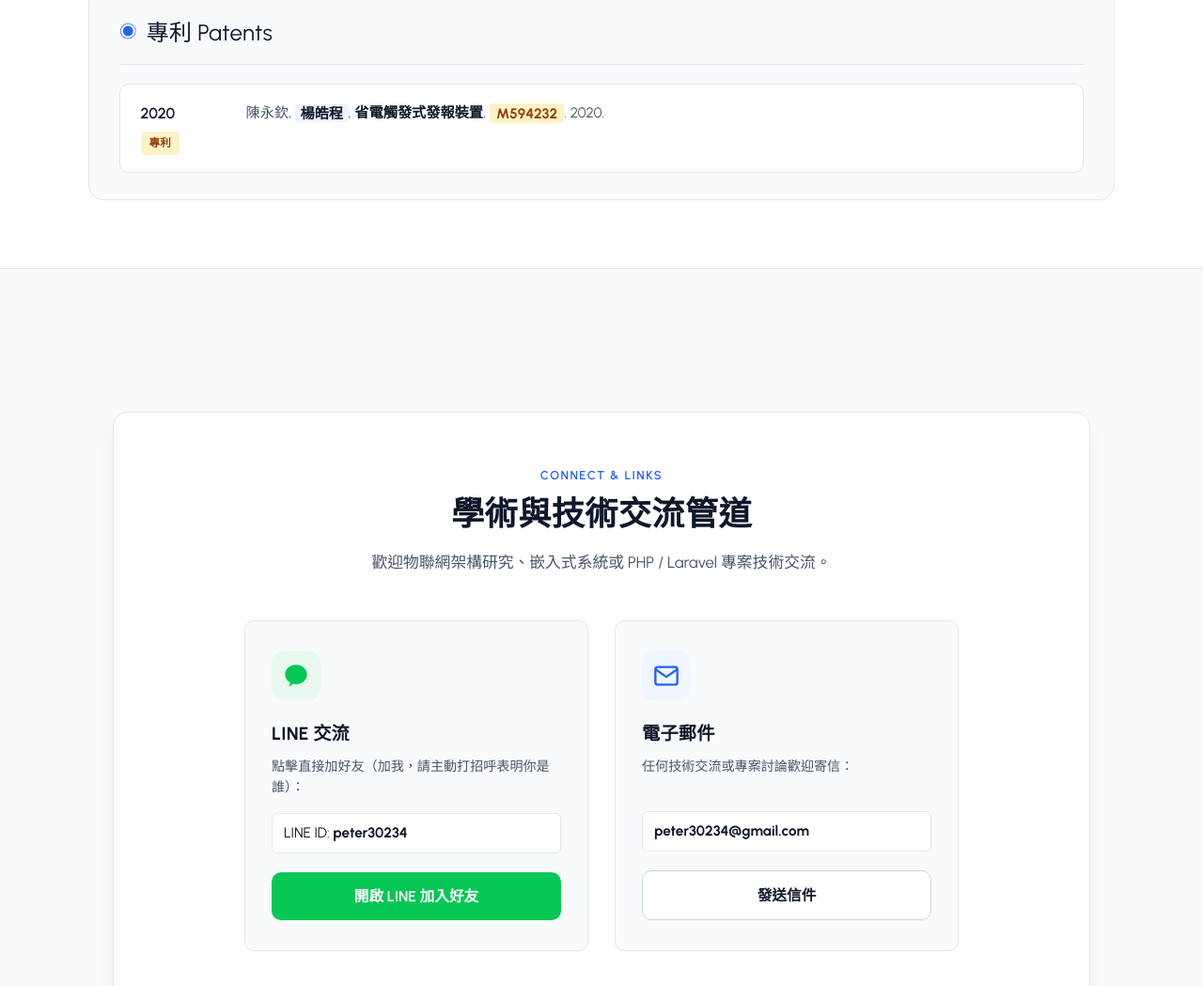
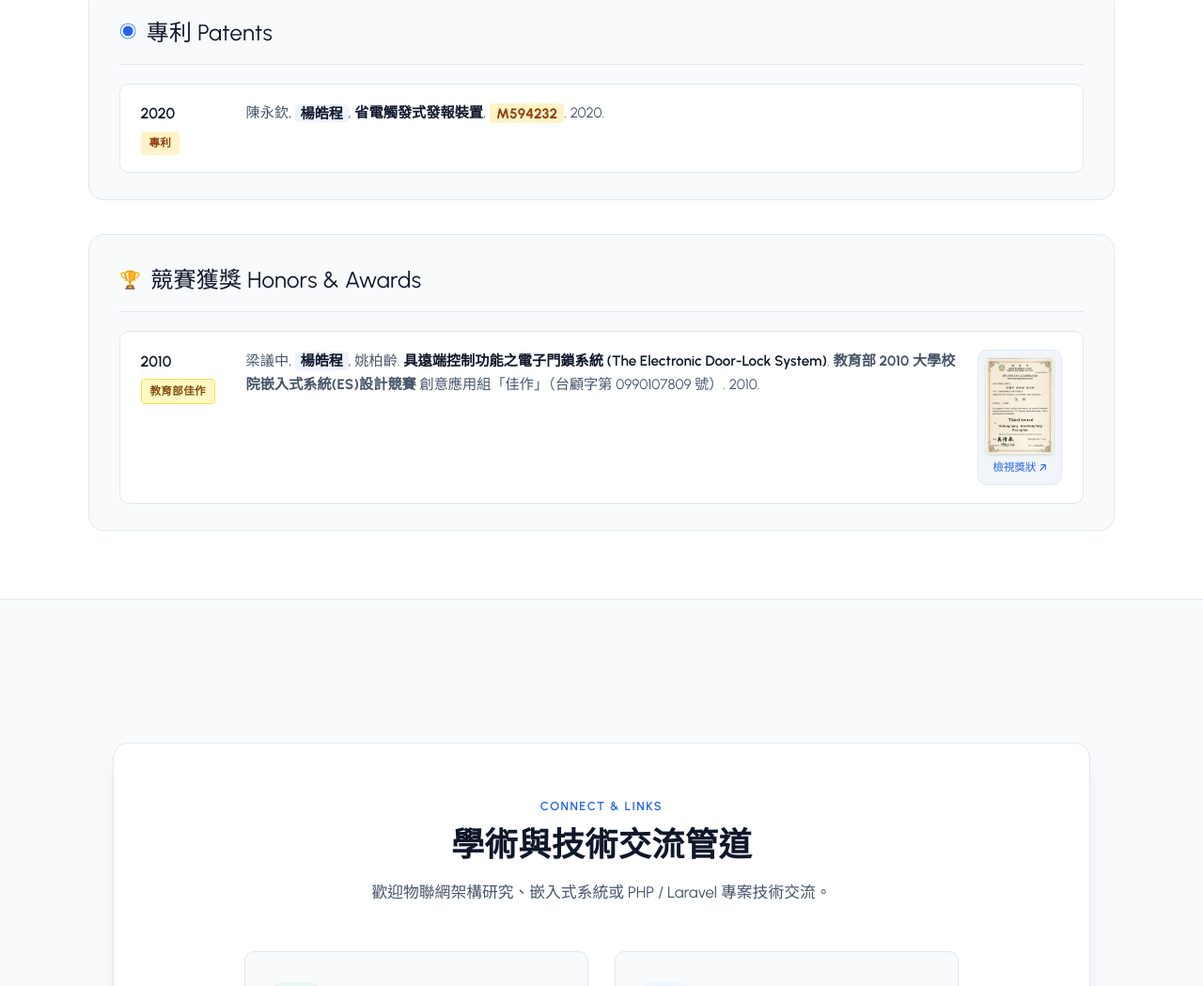
Before and after one commit to hcyang0207/hcyang0207, a plain HTML site: page publications.html in a window 1280 px wide. Shown: the part 1627-2676 px from the top of the page at 94% size. Drawn offline with Linux system fonts and the light colour scheme.

Commit message:
feat: add 2010 MOE Embedded System Design Contest award record with optimized thumbnail and image preview

```diff
--- a/publications.html
+++ b/publications.html
@@ -7,9 +7,9 @@
   <meta http-equiv="Pragma" content="no-cache" />
   <meta http-equiv="Expires" content="0" />
   <meta name="viewport" content="width=device-width, initial-scale=1.0" />
-  <title>學術發表・期刊論文 (SCI / EI)・IEEE 研討會論文・專利 M594232 | 楊皓程 (Hao-Cheng Yang)</title>
-  <meta name="description" content="楊皓程（Hao-Cheng Yang, ORCID: 0000-0003-0505-0499）學術研究著作清單：收錄 SCI 期刊論文（Energies）、EI 期刊論文（JEST）、SSRN 數位濾波器合成研究、IEEE 國際研討會論文（ICSSE, IS3C）以及省電觸發式發報裝置專利（M594232）。" />
-  <meta name="keywords" content="楊皓程, Hao-Cheng Yang, HC Yang, ORCID 0000-0003-0505-0499, 期刊論文, SCI, EI, Energies, IEEE ICSSE, IEEE IS3C, 省電觸發式發報裝置, M594232, 物聯網論文" />
+  <title>學術發表・期刊論文 (SCI / EI)・IEEE 研討會論文・專利 M594232・教育部競賽獲獎 | 楊皓程 (Hao-Cheng Yang)</title>
+  <meta name="description" content="楊皓程（Hao-Cheng Yang, ORCID: 0000-0003-0505-0499）學術研究著作與獲獎清單：收錄 SCI 期刊論文（Energies）、EI 期刊論文（JEST）、SSRN 數位濾波器合成研究、IEEE 國際研討會論文（ICSSE, IS3C）、省電觸發式發報裝置專利（M594232）以及教育部 2010 嵌入式系統設計競賽佳作。" />
+  <meta name="keywords" content="楊皓程, Hao-Cheng Yang, HC Yang, ORCID 0000-0003-0505-0499, 期刊論文, SCI, EI, Energies, IEEE ICSSE, IEEE IS3C, 省電觸發式發報裝置, M594232, 教育部嵌入式系統設計競賽, 物聯網論文" />
   <meta name="author" content="楊皓程 (Hao-Cheng Yang)" />
   <meta name="robots" content="index, follow" />
   <link rel="canonical" href="https://hc.csv.tw/publications.html" />
@@ -25,7 +25,7 @@
 
   <link rel="icon" type="image/svg+xml" href="favicon.svg" />
   <link rel="apple-touch-icon" href="logo.svg" />
-  <link rel="stylesheet" href="style.css?v=20261118163435" />
+  <link rel="stylesheet" href="style.css?v=20261118163941" />
 
   <!-- JSON-LD Structured Data: Person (ORCID) + ScholarlyArticles + Breadcrumb -->
   <script type="application/ld+json">
@@ -341,6 +341,35 @@
               </article>
             </div>
           </div>
+
+          <!-- Honors & Awards -->
+          <div class="pub-category-block" id="awards">
+            <div class="pub-category-header">
+              <span class="pub-cat-bullet">🏆</span>
+              <h2>競賽獲獎 <span>Honors & Awards</span></h2>
+            </div>
+            <div class="pub-list">
+              <article class="pub-card award-card">
+                <div class="pub-year-col">
+                  <span class="pub-year">2010</span>
+                  <span class="pub-index-badge badge-award">教育部佳作</span>
+                </div>
+                <div class="pub-content-col">
+                  <p class="pub-citation">
+                    梁議中, <strong class="author-self">楊皓程</strong>, 姚柏齡.
+                    <span class="pub-paper-title">具遠端控制功能之電子門鎖系統 (The Electronic Door-Lock System)</span>.
+                    <strong>教育部 2010 大學校院嵌入式系統(ES)設計競賽</strong> 創意應用組「佳作」（台顧字第 0990107809 號）. 2010.
+                  </p>
+                </div>
+                <div class="award-thumb-col">
+                  <a href="images/award_2010_embedded_system.jpg" target="_blank" rel="noopener" class="award-thumb-link" title="點擊檢視教育部獎狀原檔">
+                    <img src="images/award_2010_embedded_system_thumb.jpg" alt="教育部 2010 大學校院嵌入式系統設計競賽 佳作獎狀" class="award-thumb-img" width="72" height="102" />
+                    <span class="award-thumb-label">檢視獎狀 &nearr;</span>
+                  </a>
+                </div>
+              </article>
+            </div>
+          </div>
         </div>
       </div>
     </section>
--- a/style.css
+++ b/style.css
@@ -1135,6 +1135,55 @@ h1, h2, h3, h4, h5, h6 {
 .badge-patent {
   background: #fef3c7;
   color: #92400e;
+}
+
+.badge-award {
+  background: #fef9c3;
+  color: #854d0e;
+  border: 1px solid #fde047;
+}
+
+.award-card {
+  grid-template-columns: 92px 1fr auto;
+}
+
+@media (max-width: 680px) {
+  .award-card {
+    grid-template-columns: 1fr;
+  }
+}
+
+.award-thumb-link {
+  display: flex;
+  flex-direction: column;
+  align-items: center;
+  gap: 0.35rem;
+  text-decoration: none;
+  background: var(--bg-subtle);
+  padding: 0.5rem;
+  border-radius: var(--radius-md);
+  border: 1px solid var(--border-light);
+  transition: all var(--transition-fast);
+}
+
+.award-thumb-link:hover {
+  border-color: var(--color-primary-light);
+  transform: translateY(-2px);
+  box-shadow: var(--shadow-sm);
+}
+
+.award-thumb-img {
+  width: 72px;
+  height: 102px;
+  object-fit: cover;
+  border-radius: 4px;
+  box-shadow: 0 1px 3px rgba(0, 0, 0, 0.15);
+}
+
+.award-thumb-label {
+  font-size: 0.72rem;
+  font-weight: 500;
+  color: var(--color-primary-light);
 }
 
 .pub-citation {
```
Also changed, not shown: experience.html (+1 -1 lines), index.html (+3 -3 lines), projects.html (+1 -1 lines), software/fp/index.html (+1 -1 lines), images/award_2010_embedded_system.jpg (added), images/award_2010_embedded_system_thumb.jpg (added), 1 other file.
